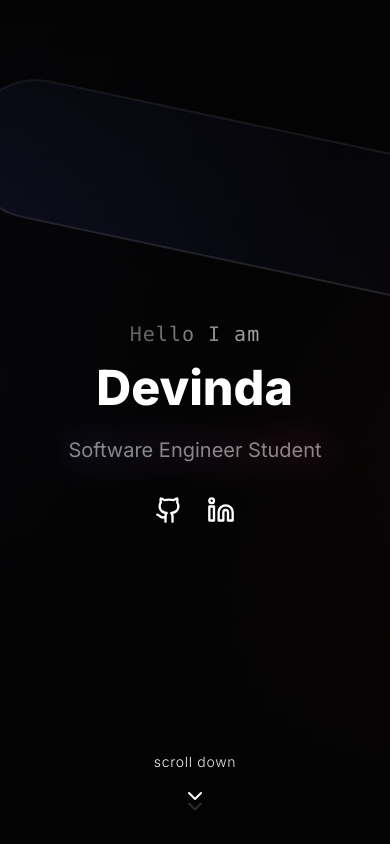
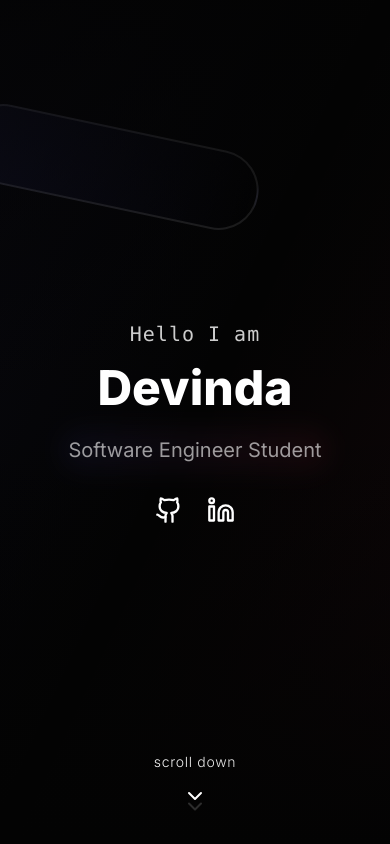
Before and after one commit to devindazz/devindazz, a Next.js app: page / in a window 390 px wide. Built offline with nearby package versions, Linux system fonts and the light colour scheme.

Commit message:
feat: improve hero section animations on mobile

```diff
--- a/components/hero-section.tsx
+++ b/components/hero-section.tsx
@@ -17,7 +17,8 @@ export default function Home() {
 
     // Check if mobile on initial load and on resize
     const checkMobile = () => {
-      setIsMobile(window.innerWidth < 768)
+      // Increased threshold to 1024px to include more devices that might struggle with animations
+      setIsMobile(window.innerWidth < 1024)
     }
 
     checkMobile()
@@ -48,53 +49,59 @@ export default function Home() {
 
         {/* Elegant shapes background */}
         <div className="absolute inset-0 overflow-hidden">
+          {/* Only render one simple shape on mobile */}
+          {isMobile ? (
+            <ElegantShape
+              delay={0.3}
+              width={300}
+              height={80}
+              rotate={12}
+              gradient="from-indigo-500/[0.10]"
+              className="left-[-10%] top-[15%]"
+              simplified={true}
+            />
+          ) : (
+            <>
               <ElegantShape
                 delay={0.3}
                 width={600}
                 height={140}
                 rotate={12}
                 gradient="from-indigo-500/[0.15]"
-            className="left-[-10%] md:left-[-5%] top-[15%] md:top-[20%]"
-            simplified={isMobile}
+                className="left-[-5%] top-[20%]"
+                simplified={false}
               />
-
-          {/* Only render these shapes on larger screens */}
-          {!isMobile && (
-            <>
               <ElegantShape
                 delay={0.5}
                 width={500}
                 height={120}
                 rotate={-15}
                 gradient="from-rose-500/[0.15]"
-                className="right-[-5%] md:right-[0%] top-[70%] md:top-[75%]"
+                className="right-[0%] top-[75%]"
               />
-
               <ElegantShape
                 delay={0.4}
                 width={300}
                 height={80}
                 rotate={-8}
                 gradient="from-violet-500/[0.15]"
-                className="left-[5%] md:left-[10%] bottom-[5%] md:bottom-[10%]"
+                className="left-[10%] bottom-[10%]"
               />
-
               <ElegantShape
                 delay={0.6}
                 width={200}
                 height={60}
                 rotate={20}
                 gradient="from-amber-500/[0.15]"
-                className="right-[15%] md:right-[20%] top-[10%] md:top-[15%]"
+                className="right-[20%] top-[15%]"
               />
-
               <ElegantShape
                 delay={0.7}
                 width={150}
                 height={40}
                 rotate={-25}
                 gradient="from-cyan-500/[0.15]"
-                className="left-[20%] md:left-[25%] top-[5%] md:top-[10%]"
+                className="left-[25%] top-[10%]"
               />
             </>
           )}
@@ -114,18 +121,19 @@ export default function Home() {
               className="text-xl font-mono text-white/80 md:text-2xl tracking-wider"
             >
               <motion.span
-                animate={isMobile ? { opacity: [0.5, 0.9, 0.5] } : { backgroundPosition: ["0% center", "200% center"] }}
+                animate={isMobile ? { opacity: 1 } : { backgroundPosition: ["0% center", "200% center"] }}
                 transition={{
-                  duration: isMobile ? 2 : 6,
-                  repeat: Number.POSITIVE_INFINITY,
+                  duration: isMobile ? 0 : 6,
+                  repeat: isMobile ? 0 : Number.POSITIVE_INFINITY,
                   ease: "linear",
                 }}
                 style={{
                   backgroundSize: "200% 100%",
-                  backgroundImage:
-                    "linear-gradient(90deg, rgba(255,255,255,0.5) 0%, rgba(255,255,255,0.9) 50%, rgba(255,255,255,0.5) 100%)",
-                  WebkitBackgroundClip: "text",
-                  WebkitTextFillColor: "transparent",
+                  backgroundImage: isMobile
+                    ? "none"
+                    : "linear-gradient(90deg, rgba(255,255,255,0.5) 0%, rgba(255,255,255,0.9) 50%, rgba(255,255,255,0.5) 100%)",
+                  WebkitBackgroundClip: isMobile ? "none" : "text",
+                  WebkitTextFillColor: isMobile ? "rgba(255,255,255,0.8)" : "transparent",
                   display: "inline-block",
                 }}
               >
@@ -150,7 +158,7 @@ export default function Home() {
                 initial={{ display: "inline-block" }}
                 animate={
                   isMobile
-                    ? { scale: [1, 1.03, 1] }
+                    ? { scale: 1 } // No animation on mobile
                     : {
                         y: [0, -10, 0],
                         rotate: [0, -2, 0, 2, 0],
@@ -159,7 +167,7 @@ export default function Home() {
                 }
                 transition={{
                   duration: isMobile ? 3 : 5,
-                  repeat: Number.POSITIVE_INFINITY,
+                  repeat: isMobile ? 0 : Number.POSITIVE_INFINITY,
                   repeatType: "reverse",
                   ease: "easeInOut",
                   times: isMobile ? [0, 0.5, 1] : [0, 0.2, 0.4, 0.6, 1],
@@ -197,7 +205,7 @@ export default function Home() {
               <motion.span
                 animate={
                   isMobile
-                    ? { opacity: [0.7, 1, 0.7] }
+                    ? { opacity: 1 } // No animation on mobile
                     : {
                         textShadow: [
                           "0 0 8px rgba(255,255,255,0)",
@@ -207,8 +215,8 @@ export default function Home() {
                       }
                 }
                 transition={{
-                  duration: isMobile ? 2 : 3,
-                  repeat: Number.POSITIVE_INFINITY,
+                  duration: isMobile ? 0 : 3,
+                  repeat: isMobile ? 0 : Number.POSITIVE_INFINITY,
                   ease: "easeInOut",
                 }}
               >
```
Lines whose indentation alone changed are shown as unchanged.
